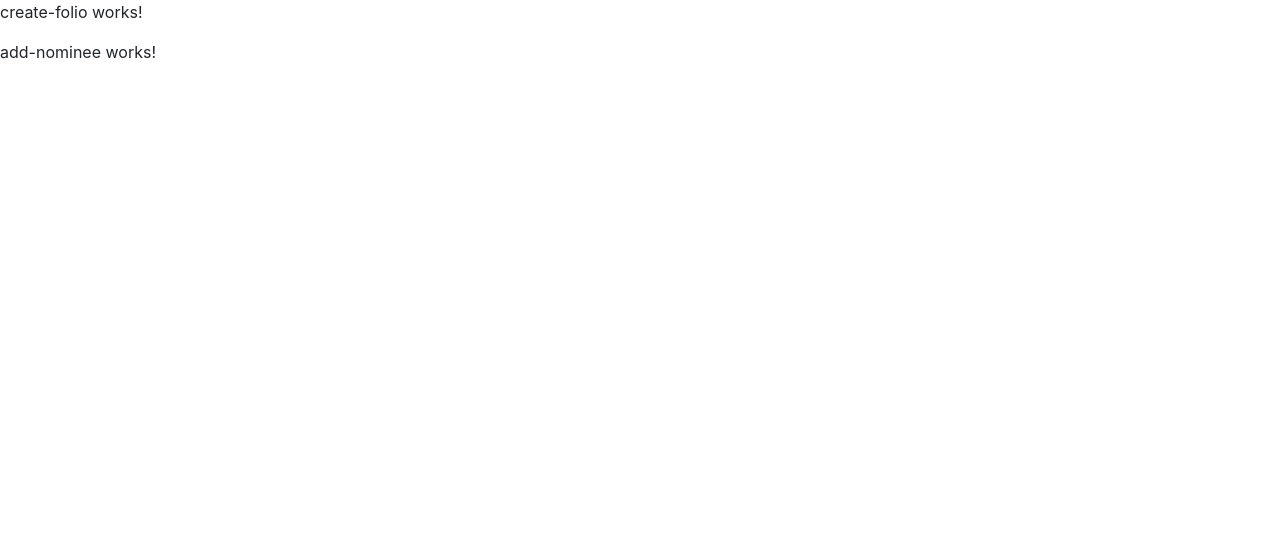
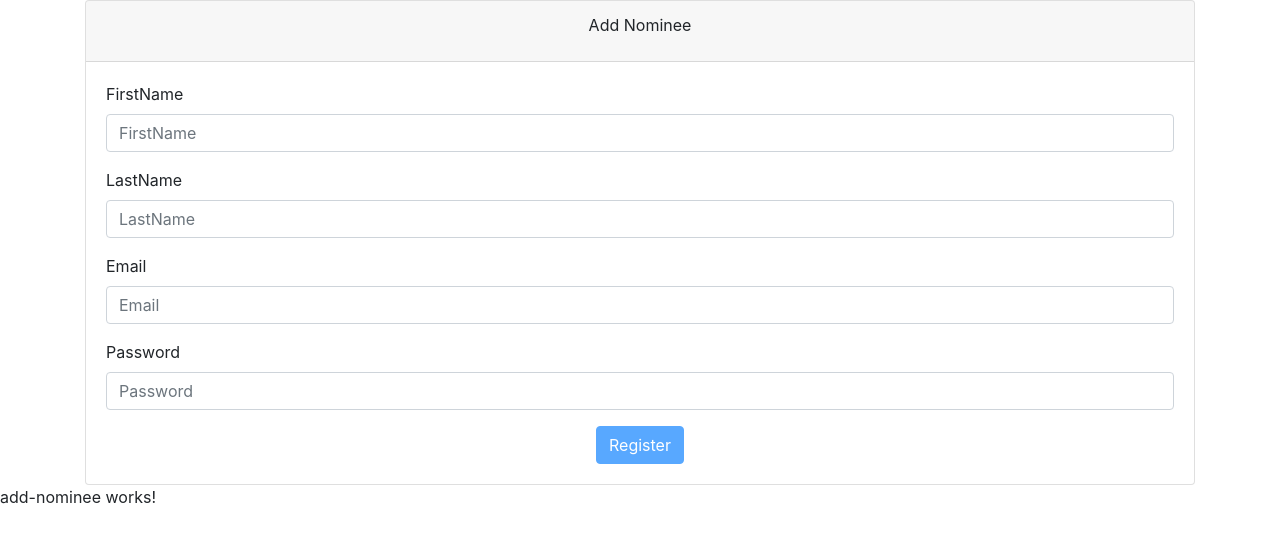
Before and after one commit to microadi12/reactive-forms, an Angular app: page /create-folio in a window 1280 px wide. Shown: the top 542 px of the page. Built offline with nearby package versions, Linux system fonts and the light colour scheme.

Commit message:
Template Driven forms

```diff
--- a/src/app/app.module.ts
+++ b/src/app/app.module.ts
@@ -14,7 +14,8 @@ import { ReactiveFormsModule } from '@angular/forms'
   imports: [
     BrowserModule,
     AppRoutingModule,
-    ReactiveFormsModule
+    ReactiveFormsModule,
+
   ],
   providers: [],
   bootstrap: [AppComponent]
--- a/src/app/create-folio/create-folio.component.html
+++ b/src/app/create-folio/create-folio.component.html
@@ -1,3 +1,75 @@
-<p>create-folio works!</p>
+<div class="container">
+  <div class="row">
+    <div class="col-md-12">
+      <div class="card">
+        <div class="card-header">
+          <div class="card-title text-center">
+            Add Nominee
+          </div>
+        </div>
+        <div class="card-body">
+          <form #f="ngForm">
+            <div class="row">
+              <div class="form-group col-md-12">
+                <label for="Firstname">FirstName</label>
+                <input
+                  type="text"
+                  class="form-control"
+                  id="Firstname"
+                  placeholder="FirstName"
+                  [(ngModel)]="firstName"
+                  name="FirstName"
+                  required
+                />
+              </div>
+              <div class="form-group col-md-12">
+                <label for="Lastname">LastName</label>
+                <input
+                  type="text"
+                  class="form-control"
+                  id="Lastname"
+                  placeholder="LastName"
+                  [(ngModel)]="lastName"
+                  name="lastName"
+                  required
+                />
+              </div>
+              <div class="form-group col-md-12">
+                <label for="Email">Email</label>
+                <input
+                  type="email"
+                  class="form-control"
+                  id="Email"
+                  placeholder="Email"
+                  [(ngModel)]="email"
+                  name="email"
+                  required
+                />
+              </div>
+              <div class="form-group col-md-12">
+                <label for="Password">Password</label>
+                <input
+                  type="password"
+                  class="form-control"
+                  id="Password"
+                  placeholder="Password"
+                  [(ngModel)]="password"
+                  name="password"
+                  required
+                />
+              </div>
+                 <div class="col-md-12">
+                  <div class="text-center">
+                      <button type="button" class="btn btn-primary" (click)="register(); f.reset()" [disabled]="!f.form.valid">Register</button>
+                  </div>
+                 </div>
+            </div>
+          </form>
+
+        </div>
+      </div>
+    </div>
+  </div>
+</div>
 
 <app-add-nominee></app-add-nominee>
--- a/src/app/create-folio/create-folio.component.ts
+++ b/src/app/create-folio/create-folio.component.ts
@@ -1,4 +1,5 @@
 import { Component, OnInit } from '@angular/core';
+import { resetFakeAsyncZone } from '@angular/core/testing';
 
 @Component({
   selector: 'app-create-folio',
@@ -6,10 +7,33 @@ import { Component, OnInit } from '@angular/core';
   styleUrls: ['./create-folio.component.scss']
 })
 export class CreateFolioComponent implements OnInit {
+  firstName: string;
+  lastName: string;
+  email: string;
+  password: string;
+  ngForm: any;
+
+
 
   constructor() { }
 
   ngOnInit() {
   }
 
+  register(){
+    console.log('Aditya Singh')
+    let user = {
+      FirstName : this.firstName,
+      LastName : this.lastName,
+      Email : this.email,
+      Password: this.password,
+    }
+    console.log(user);
+
+
+
+  }
+
+
+
 }
--- a/src/app/create-folio/create-folio.module.ts
+++ b/src/app/create-folio/create-folio.module.ts
@@ -1,5 +1,6 @@
 import { NgModule } from '@angular/core';
 import { CommonModule } from '@angular/common';
+import { FormsModule } from '@angular/forms'
 
 import { CreateFolioRoutingModule } from './create-folio-routing.module';
 import { CreateFolioComponent } from './create-folio.component';
@@ -10,7 +11,8 @@ import { AddNomineeComponent } from './add-nominee/add-nominee.component';
   declarations: [CreateFolioComponent, AddNomineeComponent],
   imports: [
     CommonModule,
-    CreateFolioRoutingModule
+    CreateFolioRoutingModule,
+    FormsModule
   ]
 })
 export class CreateFolioModule { }
```
